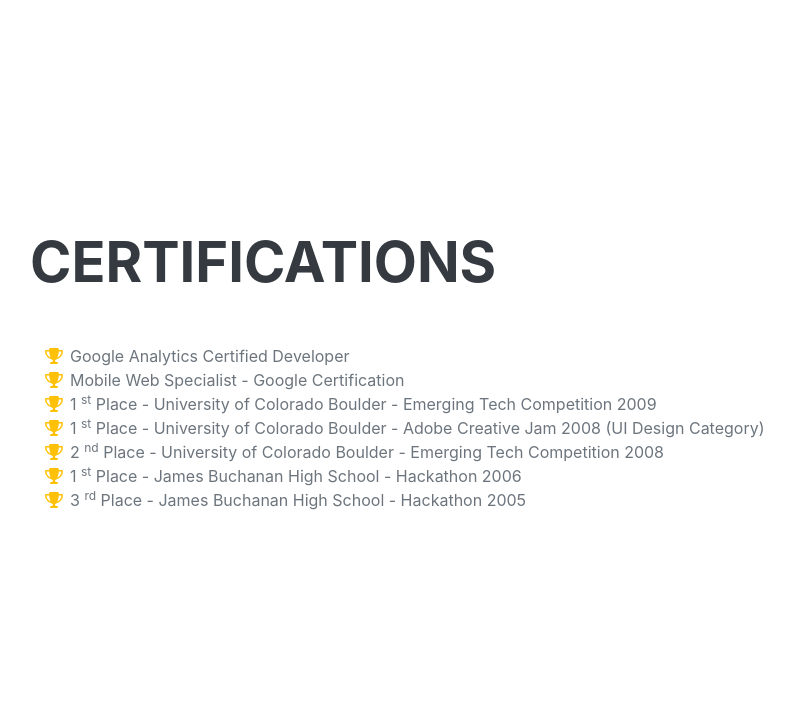
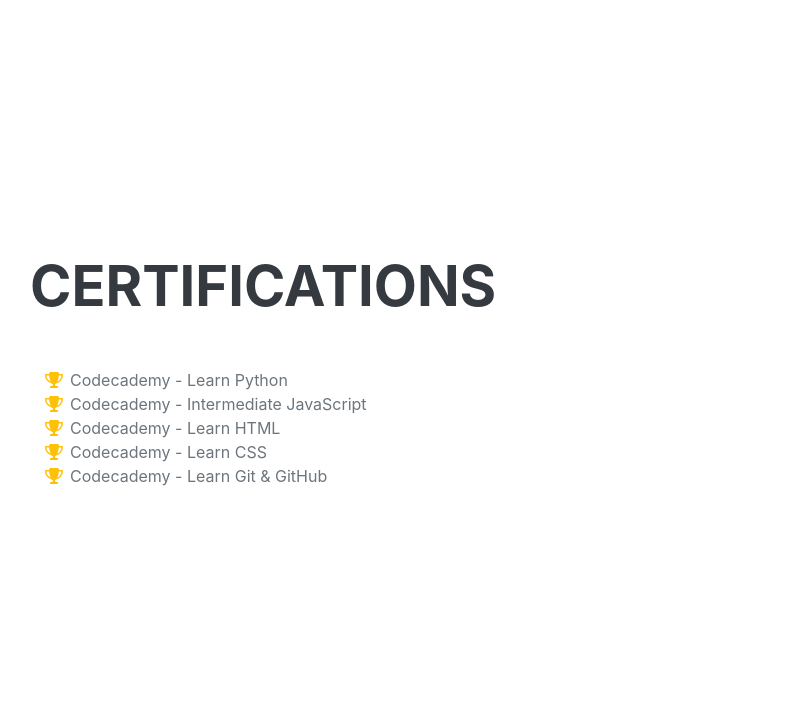
Before and after one commit to ethan-pt/portfolio_site, a Django app: page / in a window 1280 px wide. Shown: the part 2681-3390 px from the top of the page, without its empty margins (290-1084 px from the left). Run offline with Django 4.2, Linux system fonts and the light colour scheme; parts of the project's set-up code (start-up, migrations or seed data) failed here and were passed over; some libraries are stand-ins or nearby versions; some web fonts are replaced.

Commit message:
edit certifications section

```diff
--- a/website/templates/website/index.html
+++ b/website/templates/website/index.html
@@ -182,41 +182,23 @@
                     <ul class="fa-ul mb-0">
                         <li>
                             <span class="fa-li"><i class="fas fa-trophy text-warning"></i></span>
-                            Google Analytics Certified Developer
+                            Codecademy - Learn Python
                         </li>
                         <li>
                             <span class="fa-li"><i class="fas fa-trophy text-warning"></i></span>
-                            Mobile Web Specialist - Google Certification
+                            Codecademy - Intermediate JavaScript
                         </li>
                         <li>
                             <span class="fa-li"><i class="fas fa-trophy text-warning"></i></span>
-                            1
-                            <sup>st</sup>
-                            Place - University of Colorado Boulder - Emerging Tech Competition 2009
+                            Codecademy - Learn HTML
                         </li>
                         <li>
                             <span class="fa-li"><i class="fas fa-trophy text-warning"></i></span>
-                            1
-                            <sup>st</sup>
-                            Place - University of Colorado Boulder - Adobe Creative Jam 2008 (UI Design Category)
+                            Codecademy - Learn CSS
                         </li>
                         <li>
                             <span class="fa-li"><i class="fas fa-trophy text-warning"></i></span>
-                            2
-                            <sup>nd</sup>
-                            Place - University of Colorado Boulder - Emerging Tech Competition 2008
-                        </li>
-                        <li>
-                            <span class="fa-li"><i class="fas fa-trophy text-warning"></i></span>
-                            1
-                            <sup>st</sup>
-                            Place - James Buchanan High School - Hackathon 2006
-                        </li>
-                        <li>
-                            <span class="fa-li"><i class="fas fa-trophy text-warning"></i></span>
-                            3
-                            <sup>rd</sup>
-                            Place - James Buchanan High School - Hackathon 2005
+                            Codecademy - Learn Git & GitHub
                         </li>
                     </ul>
                 </div>
```
